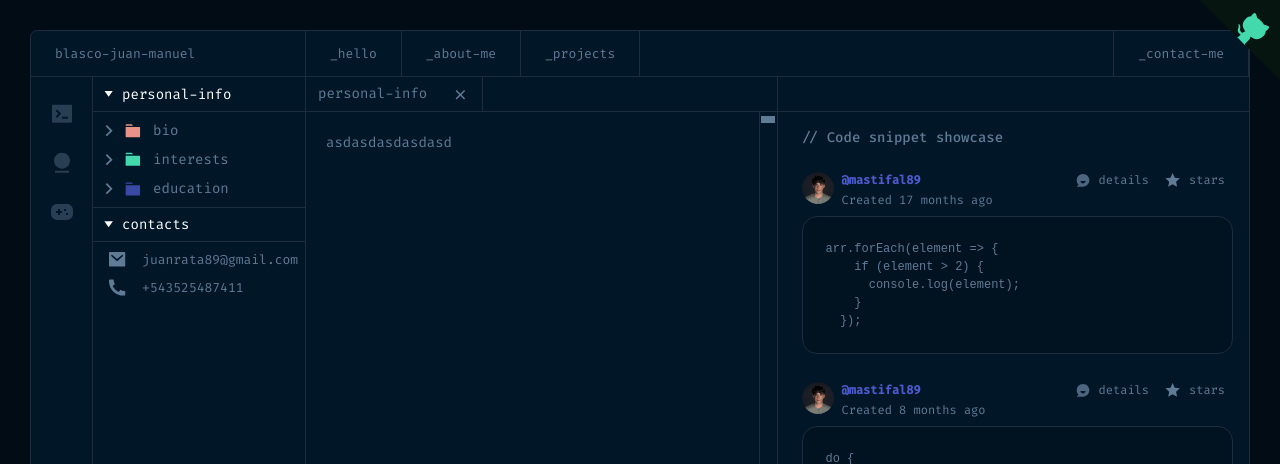
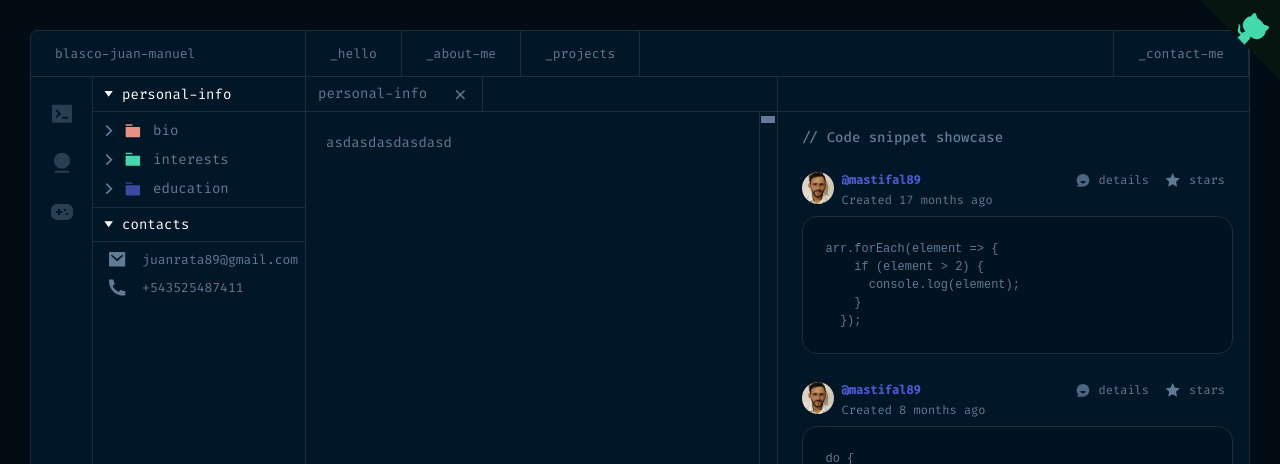
Before and after one commit to mastifal89/projects-gallery, a Next.js app: page /about-me in a window 1280 px wide. Shown: the top 464 px of the page. Built offline with nearby package versions, Linux system fonts and the light colour scheme.

Commit message:
Fixed repo image

```diff
--- a/src/app/(dashboard)/about-me/page.tsx
+++ b/src/app/(dashboard)/about-me/page.tsx
@@ -132,7 +132,7 @@ export default function AboutMe() {
                     <div className={styles.snippetHeader}>
                       <div style={{ display: "flex" }}>
                         <img
-                          src="/images/85245377.jpeg"
+                          src="/images/1551846149745.jfif"
                           className={styles.snippetImage}
                         />
                         <div className={styles.snippetHeaderAuthor}>
```
Also changed, not shown: public/images/1551846149745.jfif (added).
